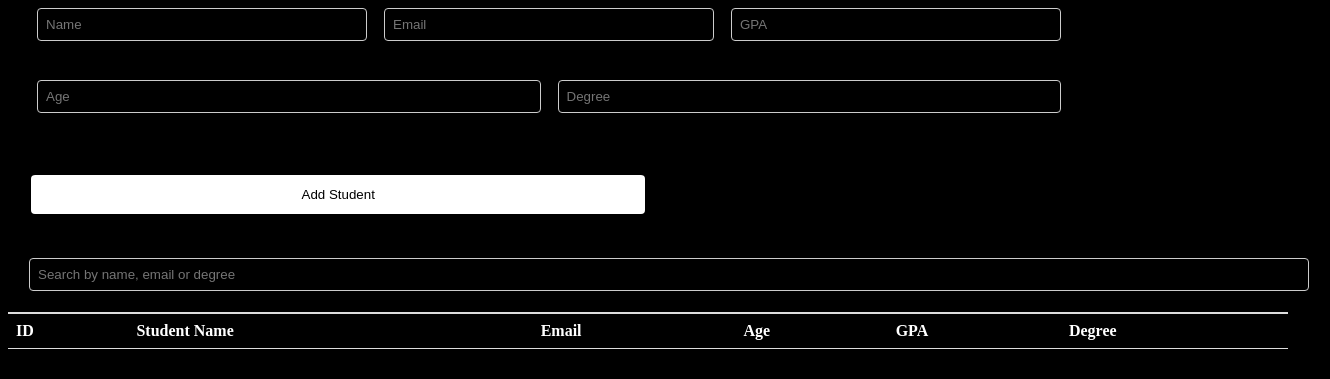
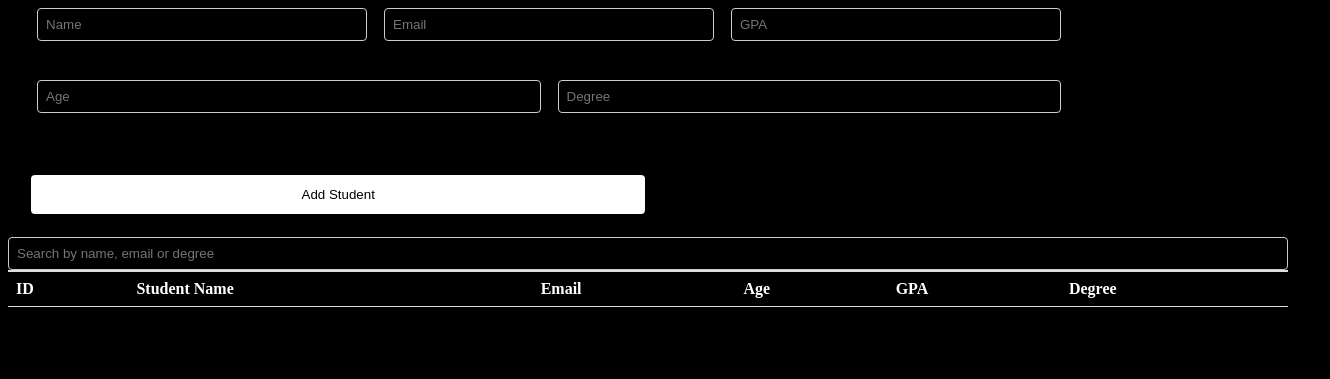
Before and after one commit to 17-08-2003/module-f2-test, a plain HTML site: page index.html in a window 1280 px wide. Shown: the part 79-458 px from the top of the page, 1330 px wide, since content can reach past the window. Drawn offline with Linux system fonts and the light colour scheme.

Commit message:
Update index.html

```diff
--- a/index.html
+++ b/index.html
@@ -25,7 +25,7 @@
 		<input type="text" id="degree" name="degree" placeholder="Degree" required>
 		</div>
 		<input type="submit" value="Add Student" id="addStudentButton"  onclick="addStudent()">
-		<input type="text" placeholder="Search by name, email or degree" style="margin:21px;" id="searchInput" oninput="searchStudent()" >
+		<input type="text" placeholder="Search by name, email or degree" style="margin:0px;" id="searchInput" oninput="searchStudent()" >
 	</form>
 	<table id="studentTable">
 		<thead>
```
